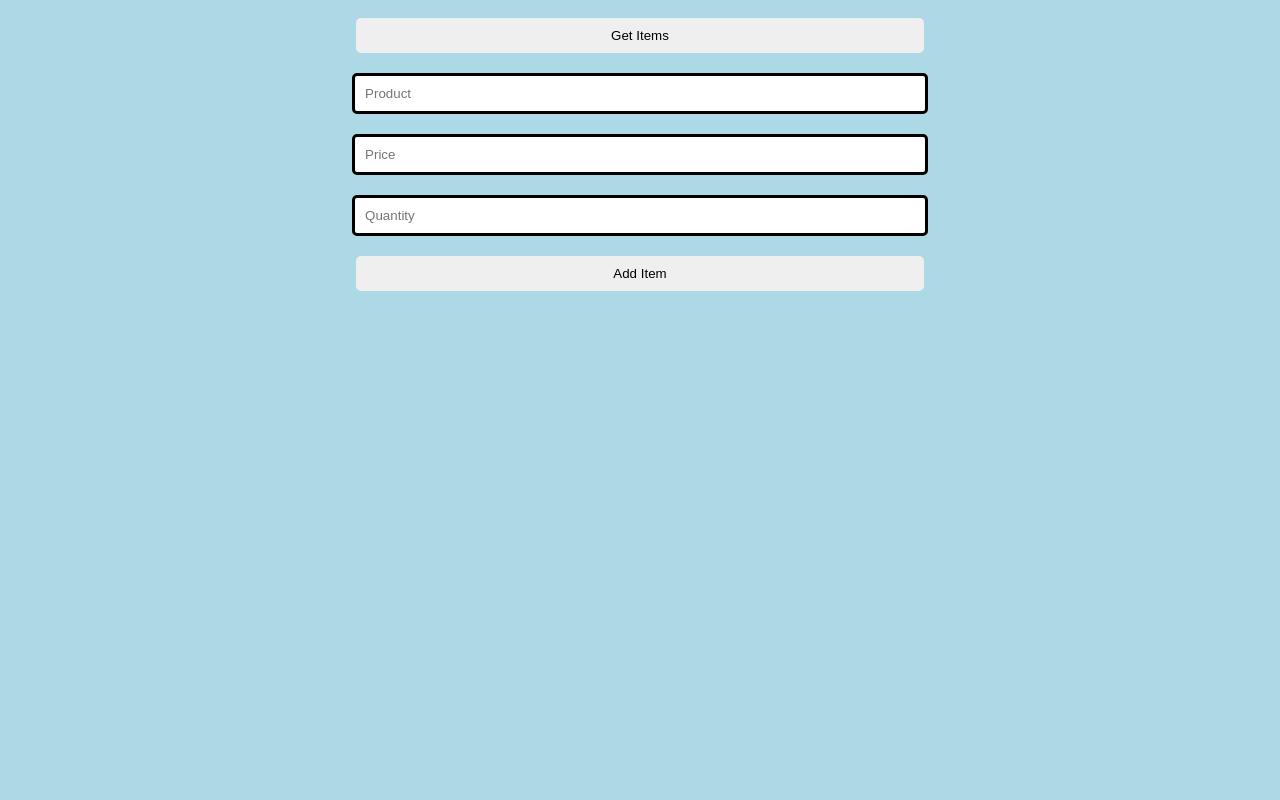
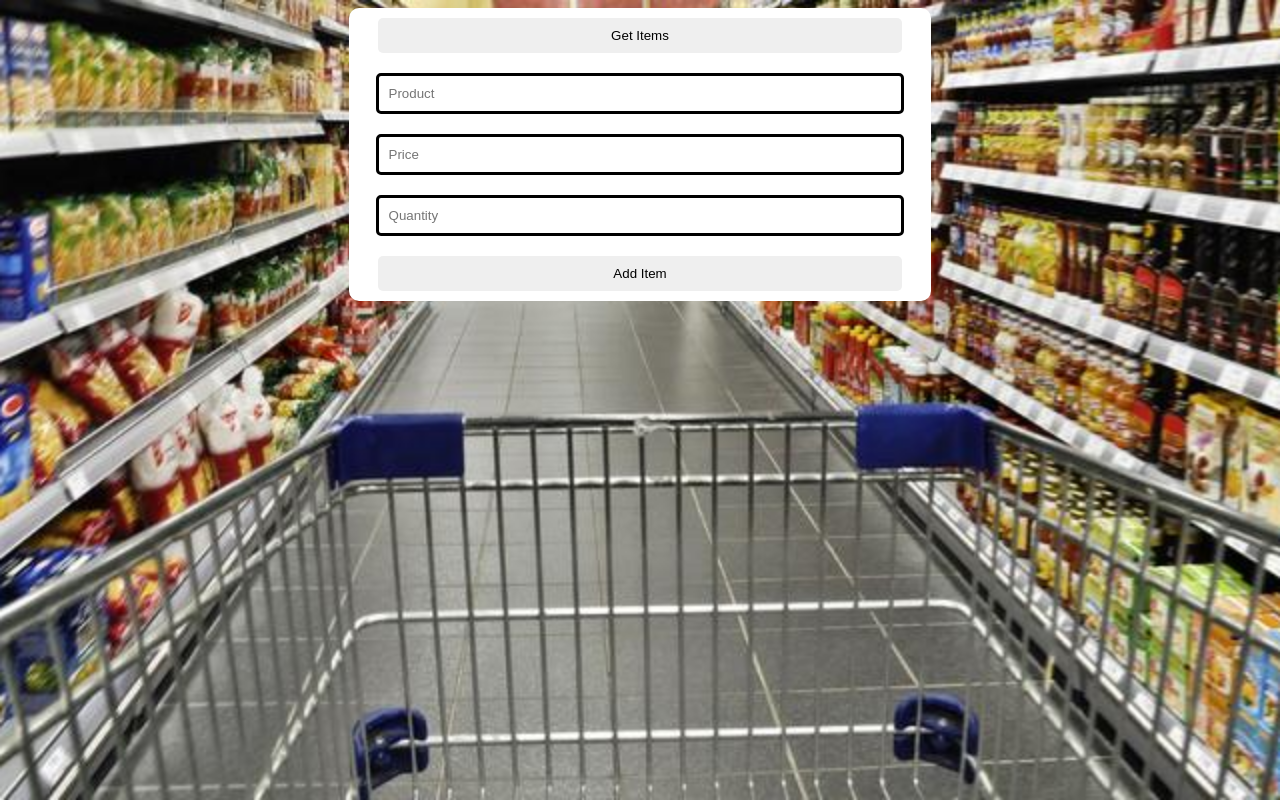
Before and after one commit to jpermaloff/Full-Stack-Express-Lab, a website: page public/index.html in a window 1280 px wide. Drawn offline with nearby package versions, Linux system fonts and the light colour scheme; some packages are replaced by stand-ins of ours.

Commit message:
final css

```diff
--- a/public/styles.css
+++ b/public/styles.css
@@ -1,5 +1,9 @@
 body {
-    background-color: lightblue;
+    /* background-color: lightblue; */
+    background: url("background.jpg") no-repeat center center fixed;
+    background-repeat: no-repeat;
+    background-size: cover;
+    background-position: fixed;
 }
 .container {
     margin: 0 auto;
@@ -8,8 +12,10 @@ form {
     display: flex;
     flex-direction: column;
     margin: 0 auto;
-    width: 50%;
+    width: 46%;
     justify-content: center;
+    background-color: white;
+    border-radius: 10px;
 }
 a {
     margin: 0 auto;
@@ -36,11 +42,14 @@ button {
     width: 90%;
     border: none;
     padding: 10px;
+    /* border: 3px solid black; */
+    /* box-sizing: none */
 }
 input {
     border: 3px solid black;
     margin: 10px auto;
     padding: 10px;
-    width: 87%;
+    width: 86.5%;
     border-radius: 5px;
+    box-sizing: none;
 }
```
Also changed, not shown: public/background.jpg (added).
